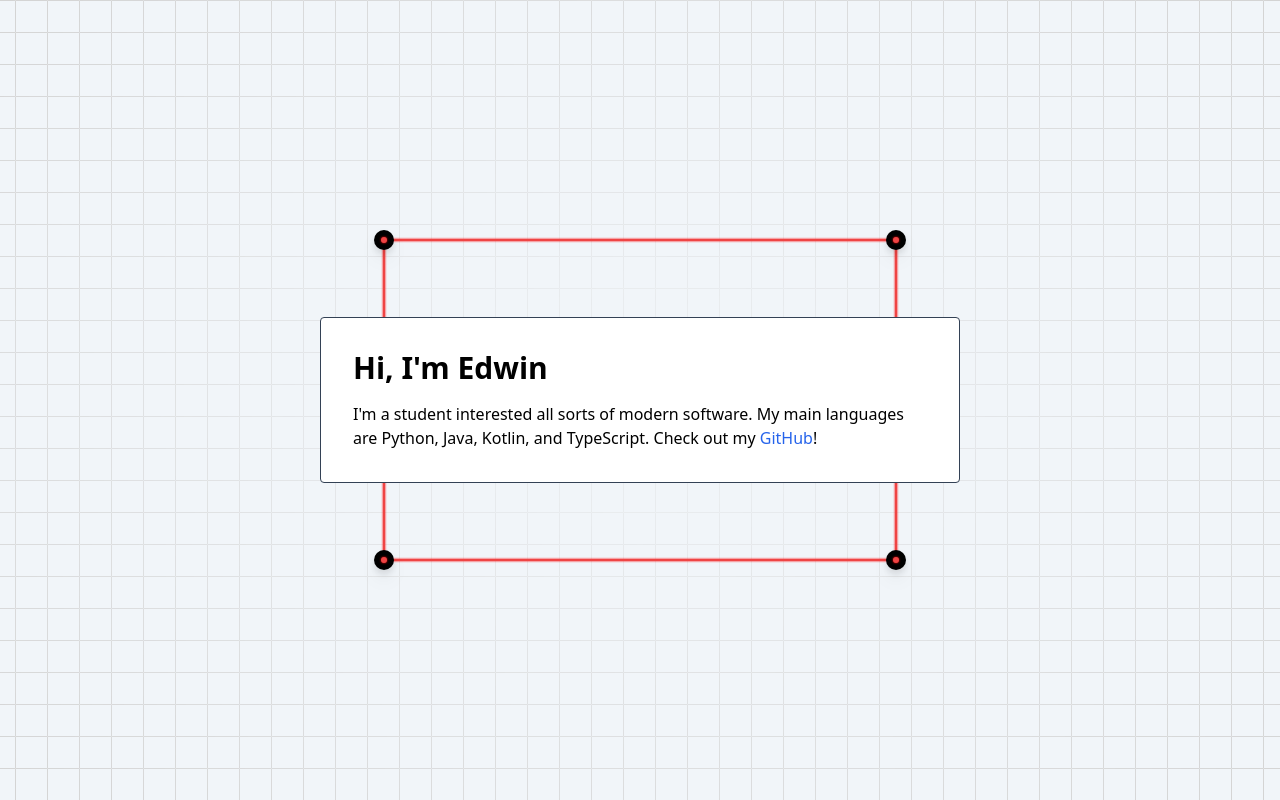
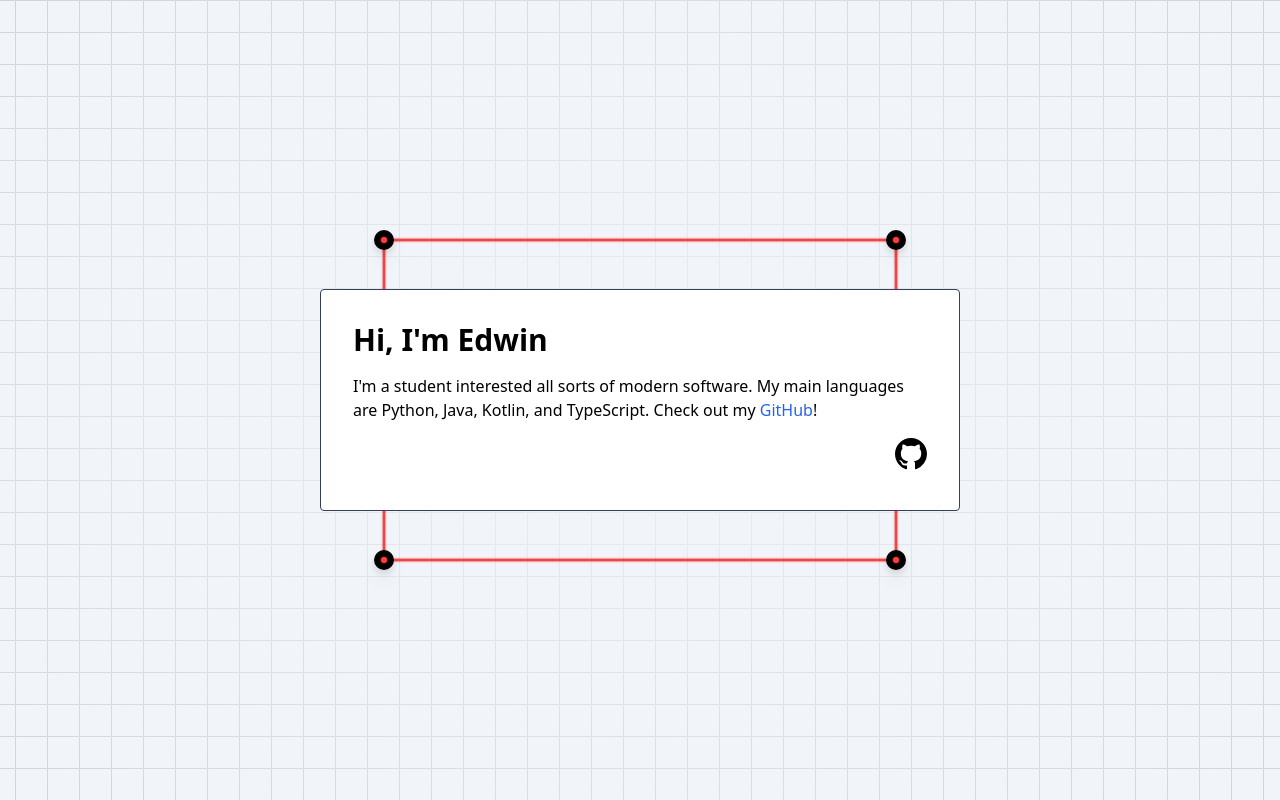
Before and after one commit to EdwinChang24/website-archive, a Nuxt app: page / in a window 1280 px wide. Built offline with nearby package versions, Linux system fonts and the light colour scheme.

Commit message:
💄 Add GitHub button

```diff
--- a/components/card.vue
+++ b/components/card.vue
@@ -1,12 +1,15 @@
-<script setup lang="ts"></script>
-
 <template>
     <div class="bg-white rounded border border-slate-700 p-8 transition-all">
         <h1 class="text-3xl font-semibold mb-4">Hi, I'm Edwin</h1>
-        <p>
+        <p class="mb-4">
             I'm a student interested all sorts of modern software. My main languages are Python, Java, Kotlin, and
             TypeScript. Check out my
             <a class="text-blue-600 hover:underline" href="https://github.com/EdwinChang24/">GitHub</a>!
         </p>
+        <div class="h-10 flex flex-row-reverse">
+            <a target="_blank" href="https://github.com/EdwinChang24/">
+                <img class="float-right w-8 h-auto transition-all hover:w-10" src="/github.svg" />
+            </a>
+        </div>
     </div>
 </template>
```
Also changed, not shown: public/github.svg (added).
